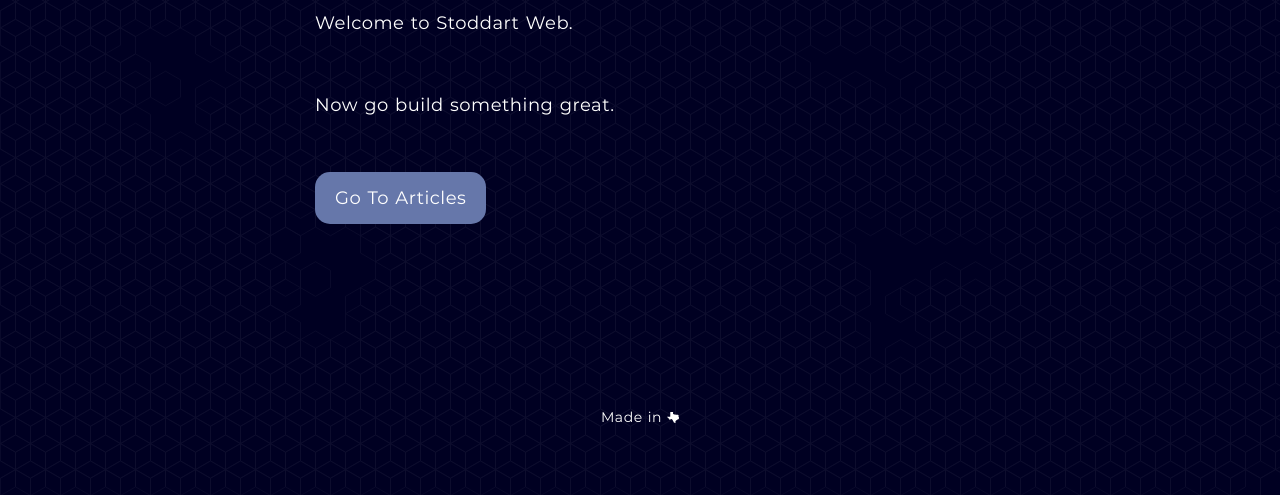
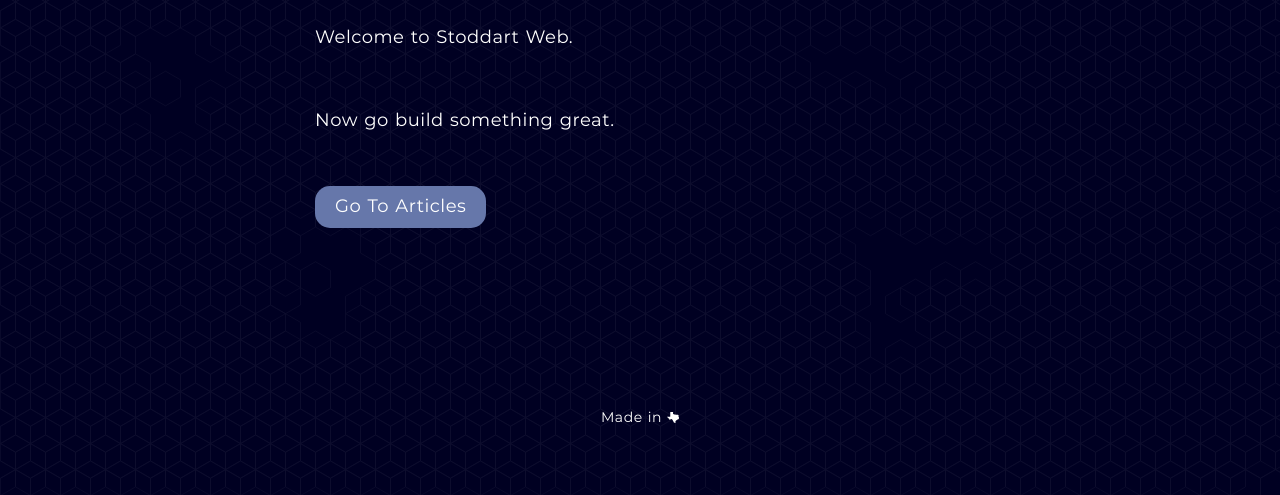
Before and after one commit to cstoddart/stoddart-web, a Gatsby site: page / in a window 1280 px wide. Shown: the part 345-840 px from the top of the page. Built offline with nearby package versions, Linux system fonts and the light colour scheme; Gatsby itself is replaced by a stand-in of ours.

Commit message:
adjust line heights

```diff
--- a/src/components/button/button.js
+++ b/src/components/button/button.js
@@ -14,6 +14,7 @@ export const Button = styled.a.attrs(({ to }) => ({
   cursor: pointer;
   padding: 10px 20px;
   border-radius: 15px;
+  line-height: 1.2;
 
   &:hover {
     color: ${colors.blue};
--- a/src/globalStyles.js
+++ b/src/globalStyles.js
@@ -50,7 +50,7 @@ export const GlobalStyles = createGlobalStyle`
     margin: 0;
     margin-bottom: 15px;
     letter-spacing: 1px;
-    line-height: 1;
+    line-height: 1.2;
   }
 
   a {
```
